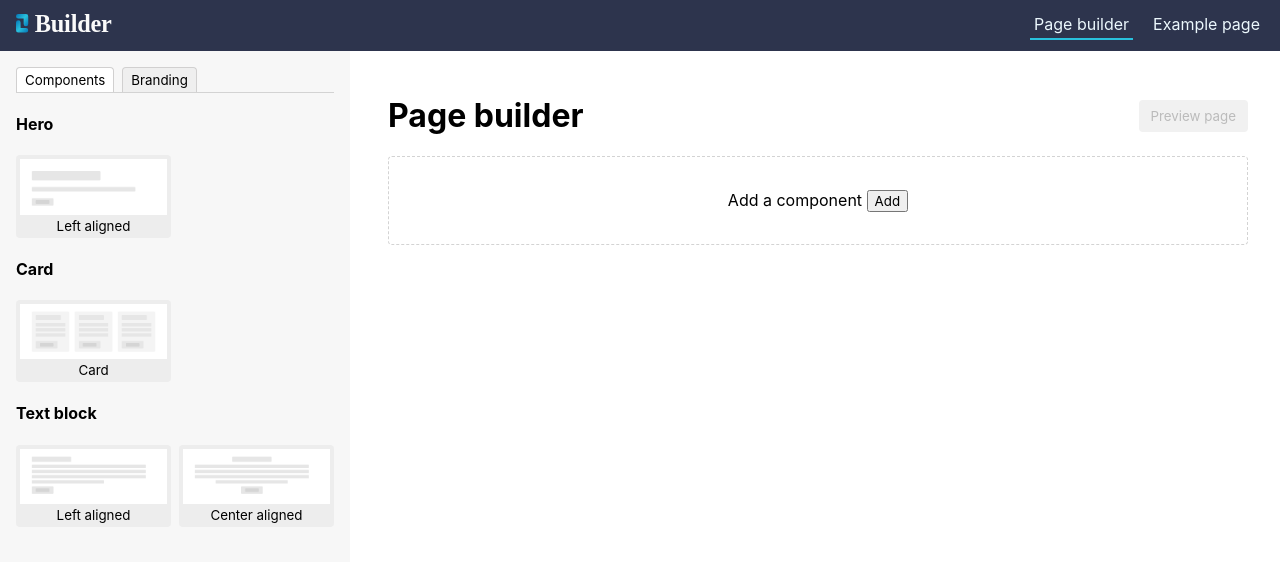
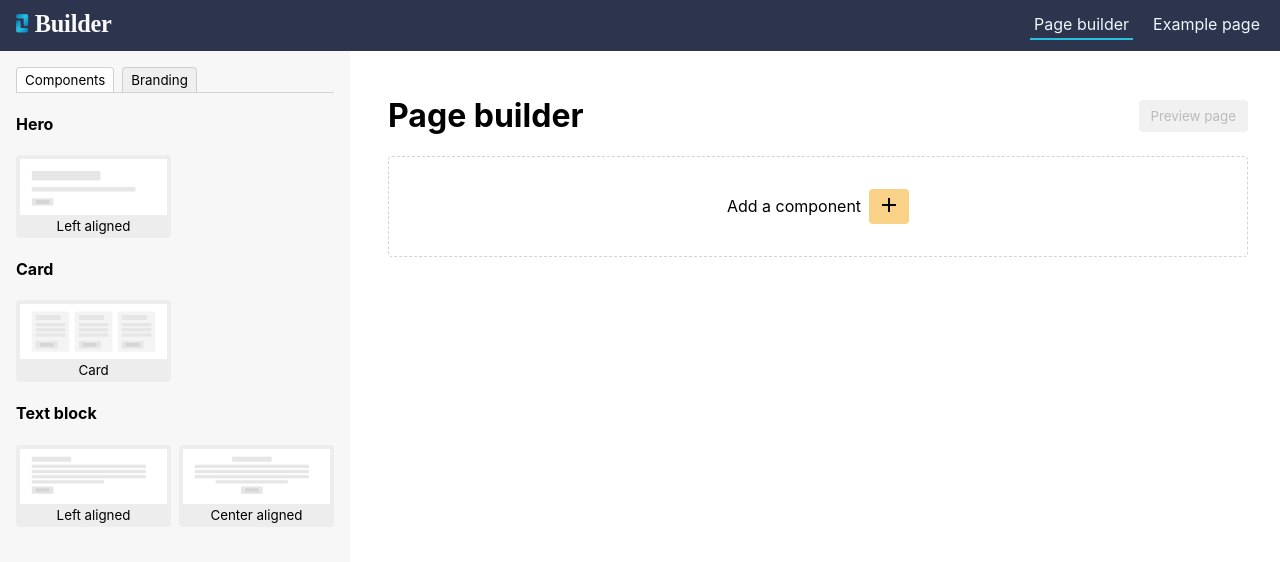
Before and after one commit to ejgoodwin/page-builder, a React (Create React App) app: page /page-builder in a window 1280 px wide. Shown: the top 562 px of the page. Built offline with nearby package versions, Linux system fonts and the light colour scheme.

Commit message:
add icon for button

```diff
--- a/src/App.css
+++ b/src/App.css
@@ -746,3 +746,19 @@ img {
     display: none;
   }
 }
+
+
+/* Utils */
+.flex {
+  display: flex;
+}
+
+.align-center {
+  display: flex;
+  align-items: center;
+}
+
+.justify-center {
+  display: flex;
+  justify-content: center;
+}
--- a/src/components/page-builder/Builder.js
+++ b/src/components/page-builder/Builder.js
@@ -53,10 +53,14 @@ const Builder = ({
 
       <section>
         <div className='pb-section pb-section-empty'>
-          <p>
+          <p className='align-center justify-center'>
             Add a component{" "}
-            <button onClick={() => setAddComponentModalIsOpen(true)}>
-              Add
+            <button
+              className='button button--secondary button-small'
+              onClick={() => setAddComponentModalIsOpen(true)}
+              style={{ marginInlineStart: "8px" }}
+            >
+              <span className='material-icons'>add</span>
             </button>
           </p>
         </div>
```
